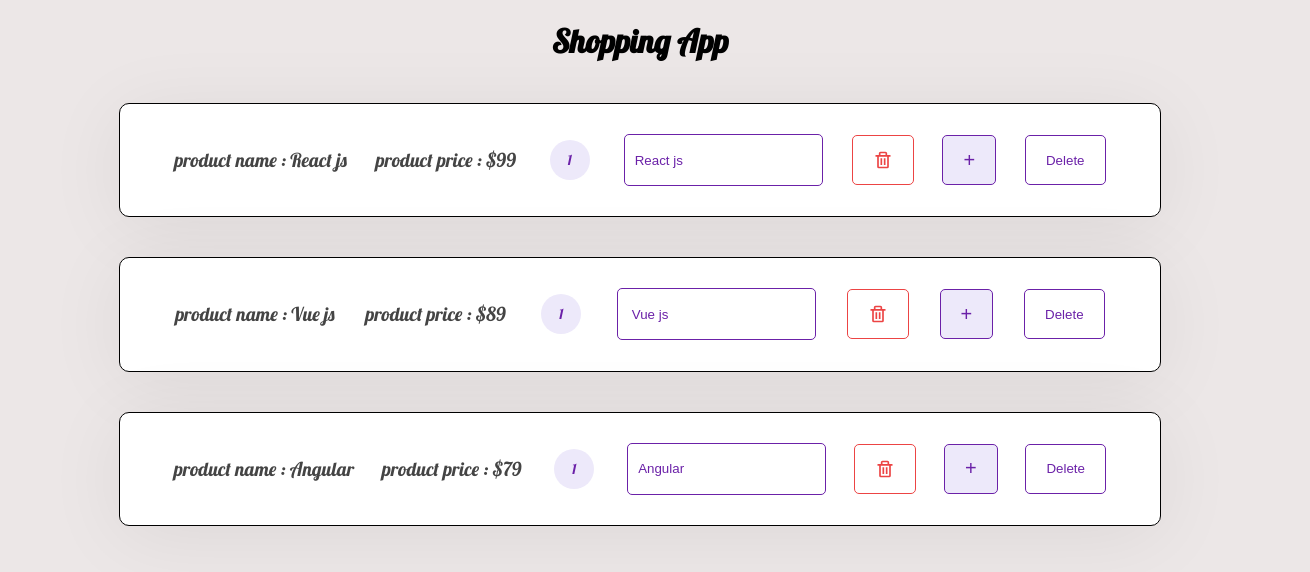
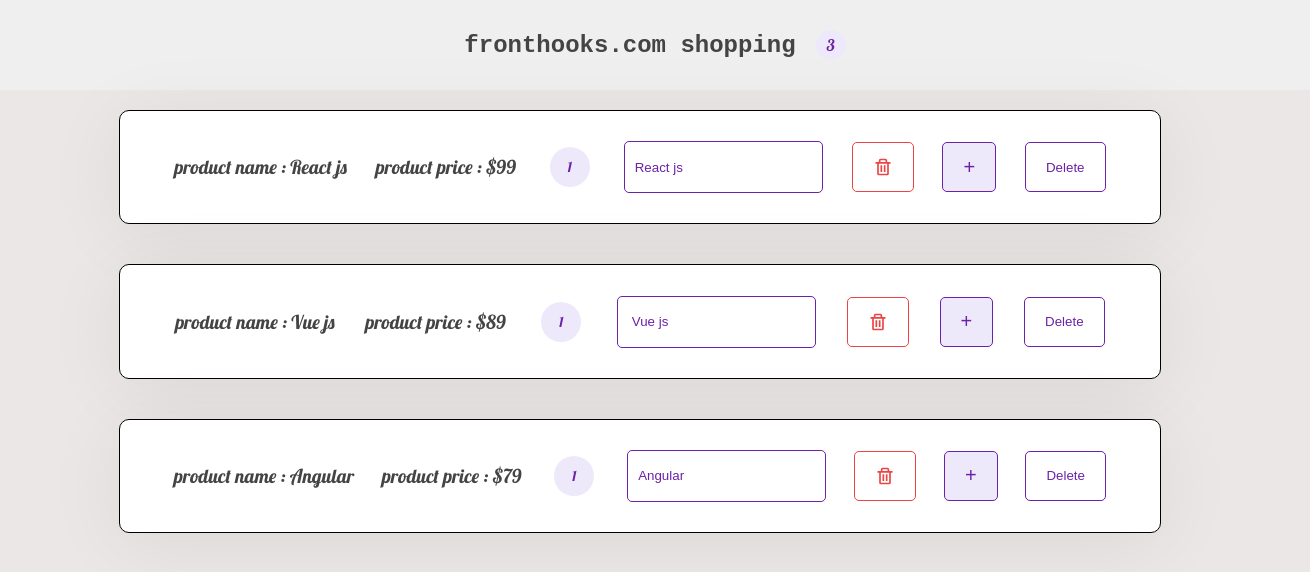
Before and after one commit to sevankeshish/select-delete-button-react, a React (Create React App) app: page / in a window 1280 px wide. Shown: the top 572 px of the page, 1310 px wide, since content can reach past the window. Built offline with nearby package versions, Linux system fonts and the light colour scheme; a web font is replaced by a local one.

Commit message:
lifting state up-adding Navbar

```diff
--- a/src/App.js
+++ b/src/App.js
@@ -1,13 +1,74 @@
 import "./App.css";
 import ProductList from "./Components/ProductList/ProductList-component";
+import { NavBar } from "./Components/Navbar/navBar-component";
+import "./App.css";
+import React, { Component } from "react";
 
-function App() {
-  return (
-    <div className="App">
-      <h1>Shopping App</h1>
-      <ProductList />
-    </div>
-  );
+class App extends Component {
+  state = {
+    products: [
+      { title: "React js", price: "$99", id: "1", quantity: "1" },
+      { title: " Vue js", price: "$89", id: "2", quantity: "1" },
+      { title: "Angular", price: "$79", id: "3", quantity: "1" },
+    ],
+  };
+
+  removeHandler = (id) => {
+    // return console.log("clicked", id);
+    const filteredProduct = this.state.products.filter((p) => p.id !== id);
+    this.setState({ products: filteredProduct });
+  };
+
+  incrementHandler = (id) => {
+    // const selectedItem = this.state.products.find((p) => p.id === id);
+    // console.log("increment click", id);
+    const copyProducts = [...this.state.products];
+    const selectedItem = copyProducts.find((p) => p.id === id);
+    selectedItem.quantity++;
+    // console.log(selectedItem);
+    this.setState({ producs: copyProducts });
+  };
+
+  changeHandler = (event, id) => {
+    // console.log(event.target.value, id);
+    const copyItems = [...this.state.products];
+    const selectedItems = copyItems.find((p) => p.id === id);
+    selectedItems.title = event.target.value;
+    this.setState({ products: copyItems });
+  };
+
+  decrementHandler = (id) => {
+    // console.log(id);
+    const copyProducts = [...this.state.products];
+    const selectedItem = copyProducts.find((p) => p.id === id);
+
+    if (selectedItem.quantity <= 1) {
+      const removeProduct = copyProducts.filter((p) => p.id !== id);
+      this.setState({ products: removeProduct });
+    } else {
+      selectedItem.quantity--;
+      // console.log(selectedItem);
+      this.setState({ products: copyProducts });
+    }
+  };
+
+  render() {
+    return (
+      <div className="App">
+        {/* <h1>Shopping App</h1> */}
+        <NavBar
+          totalItems={this.state.products.filter((p) => p.quantity > 0).length}
+        />
+        <ProductList
+          products={this.state.products}
+          onDelete={this.removeHandler}
+          onIncrement={this.incrementHandler}
+          onChange={this.changeHandler}
+          onDecrement={this.decrementHandler}
+        />
+      </div>
+    );
+  }
 }
 
 export default App;
--- /dev/null
+++ b/src/Components/Navbar/navBar-component.jsx
@@ -0,0 +1,10 @@
+import "./navBar-styles.scss";
+
+export const NavBar = (props) => {
+  return (
+    <header className="navBar">
+      <h2>fronthooks.com shopping</h2>
+      <span>{props.totalItems}</span>
+    </header>
+  );
+};
--- /dev/null
+++ b/src/Components/Navbar/navBar-styles.scss
@@ -0,0 +1,28 @@
+.navBar {
+  width: 100%;
+  height: 60px;
+  background-color: #efefef;
+  padding: 15px;
+  display: flex;
+  justify-content: center;
+  align-items: center;
+  text-align: center;
+
+  h2 {
+    font-size: 24px;
+    color: #444;
+    font-family: "Courier New", Courier, monospace;
+  }
+
+  span {
+    width: 30px;
+    height: 30px;
+    color: #6b21a8;
+    background-color: #ede9fa;
+    border-radius: 50%;
+    display: flex;
+    justify-content: center;
+    align-items: center;
+    margin-left: 20px;
+  }
+}
--- a/src/Components/ProductList/ProductList-component.jsx
+++ b/src/Components/ProductList/ProductList-component.jsx
@@ -2,55 +2,7 @@
 import { Product } from "../Product/Product-component";
 import "./ProductList-style.scss";
 
-export default class ProductList extends Component {
-  constructor(props) {
-    super(props);
-    this.state = {
-      products: [
-        { title: "React js", price: "$99", id: "1", quantity: "1" },
-        { title: " Vue js", price: "$89", id: "2", quantity: "1" },
-        { title: "Angular", price: "$79", id: "3", quantity: "1" },
-      ],
-    };
-  }
-  removeHandler = (id) => {
-    // return console.log("clicked", id);
-    const filteredProduct = this.state.products.filter((p) => p.id !== id);
-    this.setState({ products: filteredProduct });
-  };
-
-  incrementHandler = (id) => {
-    // const selectedItem = this.state.products.find((p) => p.id === id);
-    // console.log("increment click", id);
-    const copyProducts = [...this.state.products];
-    const selectedItem = copyProducts.find((p) => p.id === id);
-    selectedItem.quantity++;
-    // console.log(selectedItem);
-    this.setState({ producs: copyProducts });
-  };
-
-  changeHandler = (event, id) => {
-    // console.log(event.target.value, id);
-    const copyItems = [...this.state.products];
-    const selectedItems = copyItems.find((p) => p.id === id);
-    selectedItems.title = event.target.value;
-    this.setState({ products: copyItems });
-  };
-
-  decrementHandler = (id) => {
-    // console.log(id);
-    const copyProducts = [...this.state.products];
-    const selectedItem = copyProducts.find((p) => p.id === id);
-
-    if (selectedItem.quantity <= 1) {
-      const removeProduct = copyProducts.filter((p) => p.id !== id);
-      this.setState({ products: removeProduct });
-    } else {
-      selectedItem.quantity--;
-      // console.log(selectedItem);
-      this.setState({ products: copyProducts });
-    }
-  };
+class ProductList extends Component {
   ////////////////////////////////CONDITIONAL RENDERING//////////////////////////////
   // renderProduct = () => {
   //   if (this.state.products.length === 0)
@@ -69,27 +21,25 @@
   //     />
   //   ));
   // };
-  ///////////////////////////////////////////////////////////////////////////////////
+  //
 
   render() {
-    if (this.state.products.length === 0)
+    if (this.props.products.length === 0)
       return <div>there is no product in the cart</div>;
     return (
       <div class="ProductList-style">
-        {/* ////////////////////////////////CONDITIONAL RENDERING 2//////////////////////////////
-        {!this.state.products.length && <div>go to shoppings</div>}
-        ///////////////////////////////////////////////////////////////////////// */}
-        {this.state.products.map((product) => (
+        {/* {!this.state.products.length && <div>go to shoppings</div>} */}
+        {this.props.products.map((product) => (
           <Product
             key={product.id}
             // name={product.title}
             // price={product.price}
             // quantity = {product.quantity}
             items={product}
-            onDelete={() => this.removeHandler(product.id)}
-            onIncrement={() => this.incrementHandler(product.id)}
-            onChange={(e) => this.changeHandler(e, product.id)}
-            onDecrement={() => this.decrementHandler(product.id)}
+            onDelete={() => this.props.onDelete(product.id)}
+            onIncrement={() => this.props.onIncrement(product.id)}
+            onChange={(e) => this.props.onChange(e, product.id)}
+            onDecrement={() => this.props.onDecrement(product.id)}
           />
         ))}
       </div>
@@ -107,3 +57,4 @@
 //   } else {
 //     setdataid([...dataid, id]);
 //   }
+export default ProductList;
```
